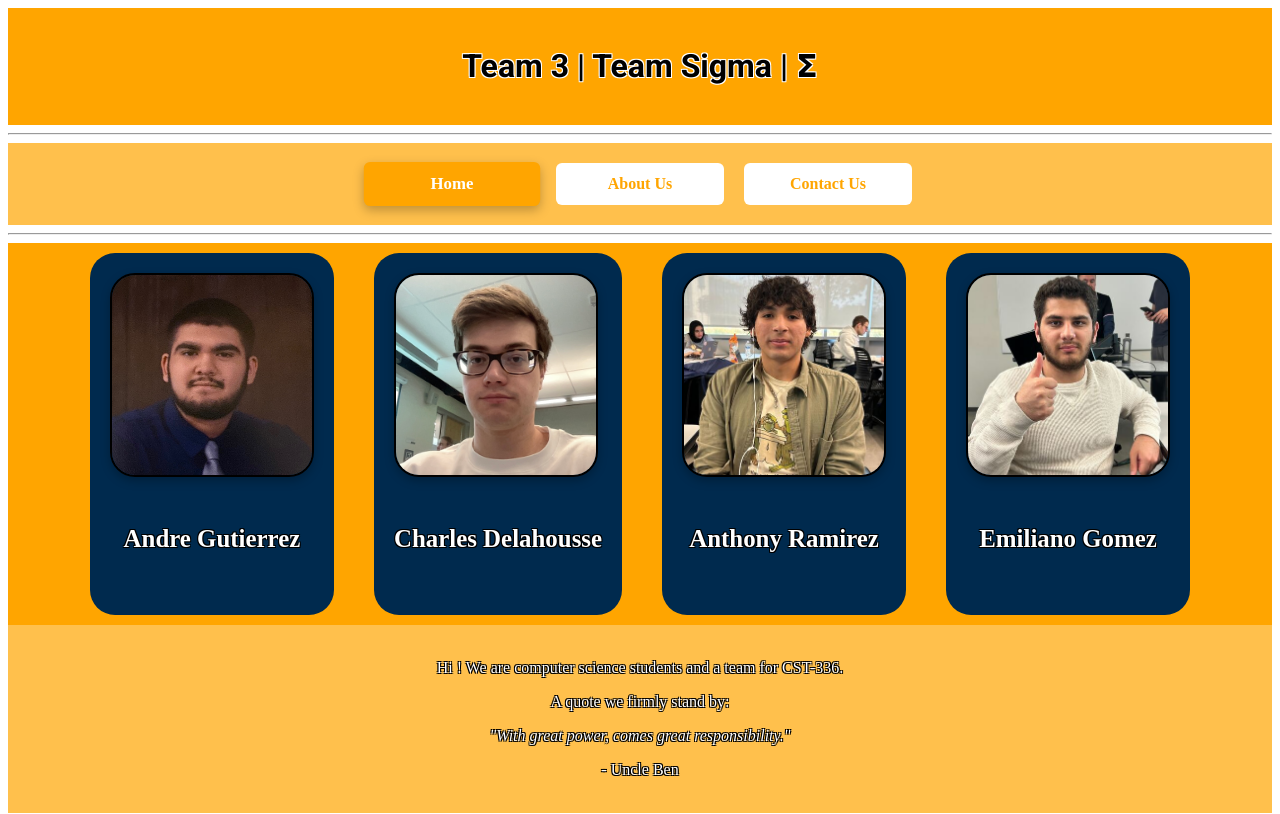
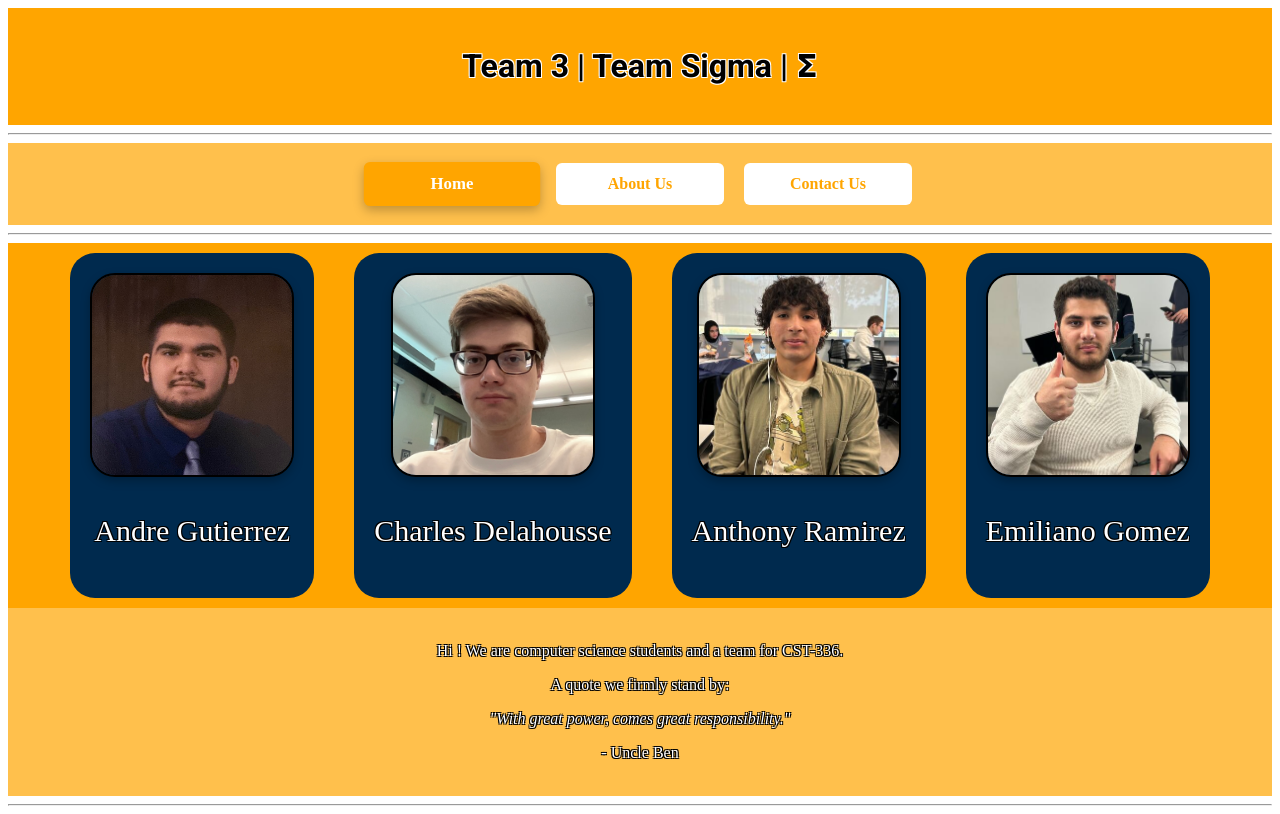
Before and after one commit to RayIsTaken/RayIsTaken.github.io, a plain HTML site: page lab1/index.html in a window 1280 px wide. Shown: the top 814 px of the page. Drawn offline with Linux system fonts and the light colour scheme.

Commit message:
final corrigé 2

```diff
--- a/lab1/css_properties.css
+++ b/lab1/css_properties.css
@@ -8,6 +8,7 @@
             align-items: center;
             flex-wrap: wrap;
             gap: 20px;
+            text-align: center;
         }
 
         #container div
--- a/lab1/index.html
+++ b/lab1/index.html
@@ -38,13 +38,13 @@
     <div id="container">
         <br>
         <div><img class="portraits" src="img/andre.jpeg" width="200" height="200" alt="Andre">
-        <h5>Andre Gutierrez</h5></div>
+        <p class="text">Andre Gutierrez</p></div>
         <div><img class="portraits" src="img/charles2.jpg" width="200" height="200" alt="Charles">
-        <h5>Charles Delahousse</h5></div>
+        <p class="text">Charles Delahousse</p></div>
         <div><img class="portraits" src="img/anthony.jpg" width="200" height="200" alt="Anthony">
-        <h5>Anthony Ramirez</h5></div>
+        <p class="text">Anthony Ramirez</p></div>
         <div><img class="portraits" src="img/emiliano.jpg" width="200" height="200" alt="Emiliano">
-        <h5>Emiliano Gomez</h5></div>
+        <p class="text">Emiliano Gomez</p></div>
         <br>
     </div>
 
```
Also changed, not shown: lab1/about.html (+2 -2 lines).
